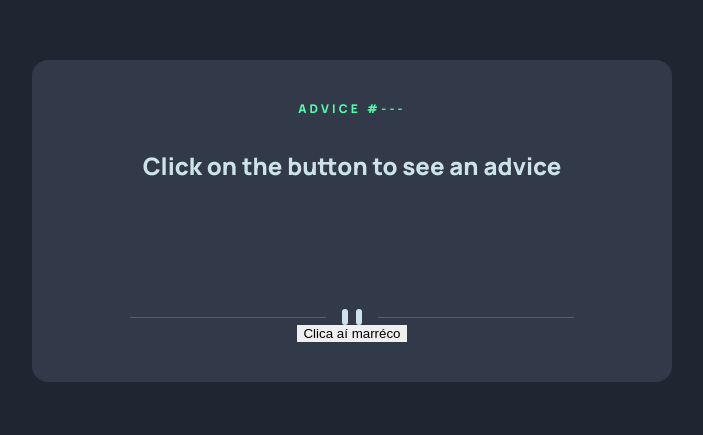
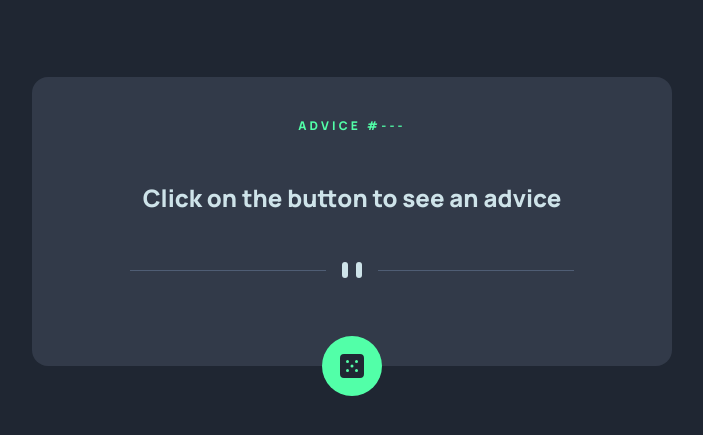
Before and after one commit to jeanwisotscki/Advice-generator-app, a plain HTML site: page index.html in a window 1280 px wide. Shown: the part 179-614 px from the top of the page, without its empty margins (288-991 px from the left). Drawn offline with Linux system fonts and the light colour scheme.

Commit message:
css desktop ok

```diff
--- a/css/style.css
+++ b/css/style.css
@@ -25,6 +25,7 @@ body{
 }
 
 .box{
+  position: relative;
   background-color: var(--dark-grayish-blue);
   max-width: 40rem;
   width: 90%;
@@ -42,16 +43,42 @@ body{
   letter-spacing: .2rem;
 }
 
-.paragraph{
-  min-height: 12rem;
+.wrapper{
+  display: flex;
+  align-items: center;
+  justify-content: center;
+  min-height: 8rem;
+  width: 100%;
   color: var(--light-cyan);
+  text-align: center;
   font-size: 1.5rem;
-  padding: 2rem 3rem;
+  padding: 0 2rem;
 }
 
 .divisor{
   display: flex;
   justify-content: center;
+  margin-bottom: 3rem;
+}
+
+#btn{
+  display: block;
+  width: 60px;
+  height: 60px;
+  background: var(--neon-green);
+  position: absolute;
+  bottom: -30px;
+  border-radius: 50%;
+  cursor: pointer;
+}
+
+#btn:hover{
+  box-shadow: 0px 0px 30px var(--neon-green);
+}
+
+#btn img{
+  display: block;
+  margin: 0 auto;
 }
 
 .mobile{
--- a/index.html
+++ b/index.html
@@ -27,7 +27,7 @@
   <body>
     <div class="box">
       <span class="span">ADVICE #---</span>
-      <p class="paragraph">Click on the button to see an advice</p>
+      <div class="wrapper">Click on the button to see an advice</div>
       <div class="divisor">
         <img
           class="desktop"
@@ -40,7 +40,9 @@
           alt="divisor bar"
         />
       </div>
-      <button id="btn">Clica aí marréco</button>
+      <button id="btn">
+        <img src="./images/icon-dice.svg" alt="icon dice" />
+      </button>
     </div>
     <script src="./js/script.js"></script>
   </body>
--- a/js/script.js
+++ b/js/script.js
@@ -1,10 +1,10 @@
 const btn = document.querySelector("#btn");
 const span = document.querySelector(".span");
-const p = document.querySelector(".paragraph");
+const wrapper = document.querySelector(".wrapper");
 
 function changeDOM(json) {
   span.innerText = `ADVICE #${json.slip.id}`;
-  p.innerText = `"${json.slip.advice}"`;
+  wrapper.innerText = `"${json.slip.advice}"`;
 }
 
 async function getAdvice() {
```
